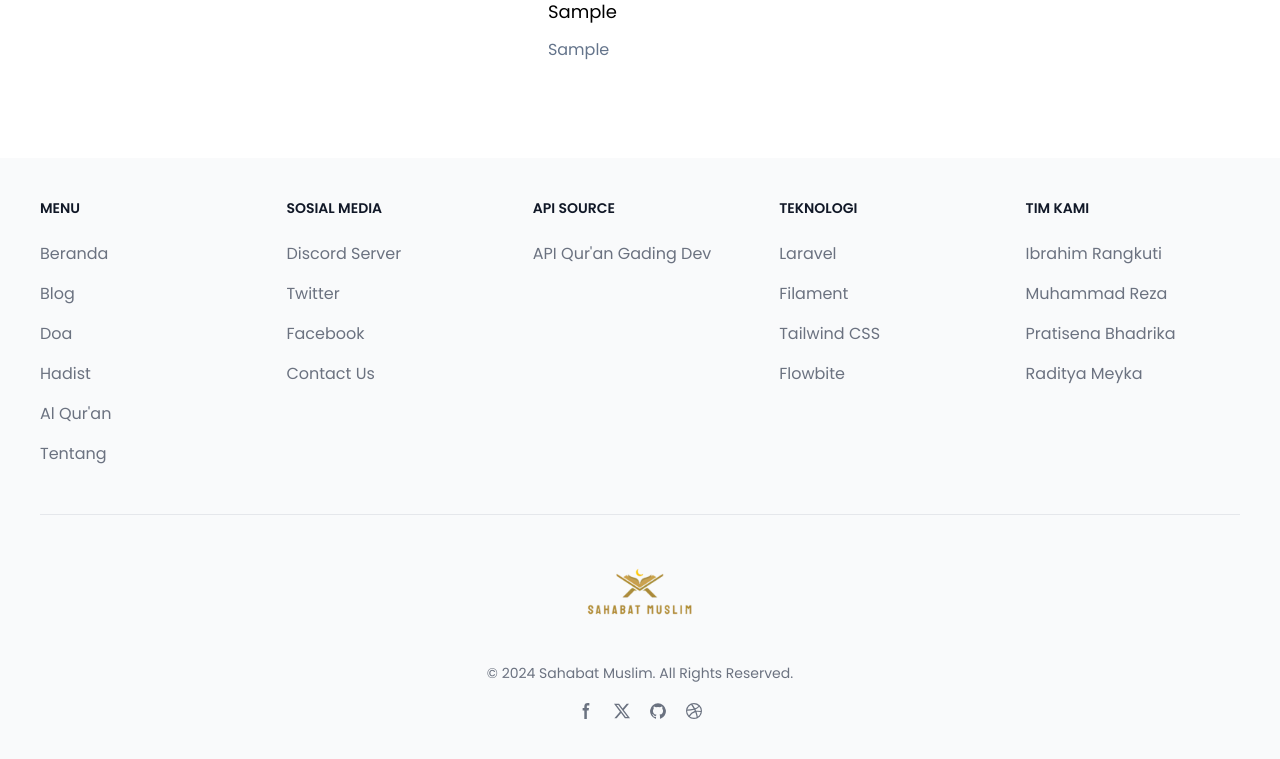
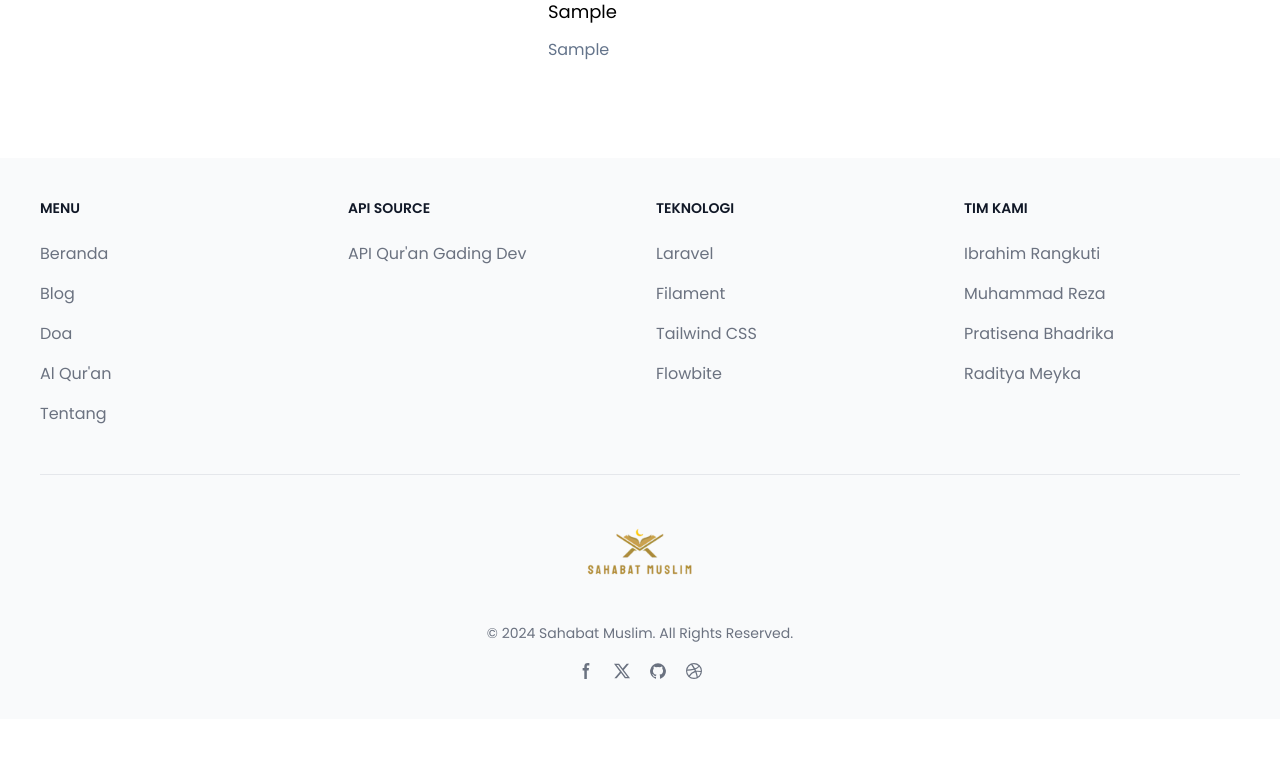
Before and after one commit to ibrahimrangkuti/sahabatmuslim, a Laravel app: page /doa in a window 1280 px wide. Shown: the part 428-1187 px from the top of the page. After the commit the page ends 1107 px from the top, so only its background shows below. Run offline with Laravel 10, Linux system fonts and the light colour scheme; tables that the repository leaves empty hold one stand-in row (values such as "Sample post"); style sheets or scripts are compiled from the project's sources; some libraries are stand-ins or nearby versions.

Commit message:
update footer

```diff
--- a/resources/views/components/footer.blade.php
+++ b/resources/views/components/footer.blade.php
@@ -1,43 +1,23 @@
 <footer class="bg-gray-50 dark:bg-gray-800 antialiased">
     <div class="p-4 py-8 mx-auto max-w-screen-xl md:p-8 lg:p-10">
-        <div class="grid grid-cols-2 gap-8 md:grid-cols-3 lg:grid-cols-5">
+        <div class="grid grid-cols-2 gap-8 md:grid-cols-4 lg:grid-cols-4">
             <div>
                 <h2 class="mb-6 text-sm font-semibold text-gray-900 uppercase dark:text-white">Menu</h2>
                 <ul class="text-gray-500 dark:text-gray-400">
                     <li class="mb-4">
-                        <a href="#" class=" hover:underline">Beranda</a>
+                        <a href="{{ route('home') }}" class=" hover:underline">Beranda</a>
                     </li>
                     <li class="mb-4">
-                        <a href="#" class="hover:underline">Blog</a>
+                        <a href="{{ route('blog.index') }}" class="hover:underline">Blog</a>
                     </li>
                     <li class="mb-4">
-                        <a href="#" class="hover:underline">Doa</a>
+                        <a href="{{ route('doa.index') }}" class="hover:underline">Doa</a>
                     </li>
                     <li class="mb-4">
-                        <a href="#" class="hover:underline">Hadist</a>
-                    </li>
-                    <li class="mb-4">
-                        <a href="#" class="hover:underline">Al Qur'an</a>
+                        <a href="{{ route('quran.index') }}" class="hover:underline">Al Qur'an</a>
                     </li>
                     <li class="mb-4">
                         <a href="#" class="hover:underline">Tentang</a>
-                    </li>
-                </ul>
-            </div>
-            <div>
-                <h2 class="mb-6 text-sm font-semibold text-gray-900 uppercase dark:text-white">Sosial Media</h2>
-                <ul class="text-gray-500 dark:text-gray-400">
-                    <li class="mb-4">
-                        <a href="#" class="hover:underline">Discord Server</a>
-                    </li>
-                    <li class="mb-4">
-                        <a href="#" class="hover:underline">Twitter</a>
-                    </li>
-                    <li class="mb-4">
-                        <a href="#" class="hover:underline">Facebook</a>
-                    </li>
-                    <li class="mb-4">
-                        <a href="#" class="hover:underline">Contact Us</a>
                     </li>
                 </ul>
             </div>
@@ -73,13 +53,13 @@
                         <a href="https://instagram.com/ranqkuty" class="hover:underline">Ibrahim Rangkuti</a>
                     </li>
                     <li class="mb-4">
-                        <a href="#" class="hover:underline">Muhammad Reza</a>
+                        <a href="https://www.instagram.com/rezaprasra/" class="hover:underline">Muhammad Reza</a>
                     </li>
                     <li class="mb-4">
-                        <a href="#" class="hover:underline">Pratisena Bhadrika</a>
+                        <a href="https://www.instagram.com/pratisena_me/" class="hover:underline">Pratisena Bhadrika</a>
                     </li>
                     <li class="mb-4">
-                        <a href="#" class="hover:underline">Raditya Meyka</a>
+                        <a href="https://www.instagram.com/rackka_20/" class="hover:underline">Raditya Meyka</a>
                     </li>
                 </ul>
             </div>
@@ -118,8 +98,8 @@
                 <li>
                     <a href="https://github.com/ibrahimrangkuti"
                         class="text-gray-500 hover:text-gray-900 dark:hover:text-white dark:text-gray-400">
-                        <svg class="w-4 h-4" aria-hidden="true" xmlns="http://www.w3.org/2000/svg"
-                            fill="currentColor" viewBox="0 0 20 20">
+                        <svg class="w-4 h-4" aria-hidden="true" xmlns="http://www.w3.org/2000/svg" fill="currentColor"
+                            viewBox="0 0 20 20">
                             <path fill-rule="evenodd"
                                 d="M10 .333A9.911 9.911 0 0 0 6.866 19.65c.5.092.678-.215.678-.477 0-.237-.01-1.017-.014-1.845-2.757.6-3.338-1.169-3.338-1.169a2.627 2.627 0 0 0-1.1-1.451c-.9-.615.07-.6.07-.6a2.084 2.084 0 0 1 1.518 1.021 2.11 2.11 0 0 0 2.884.823c.044-.503.268-.973.63-1.325-2.2-.25-4.516-1.1-4.516-4.9A3.832 3.832 0 0 1 4.7 7.068a3.56 3.56 0 0 1 .095-2.623s.832-.266 2.726 1.016a9.409 9.409 0 0 1 4.962 0c1.89-1.282 2.717-1.016 2.717-1.016.366.83.402 1.768.1 2.623a3.827 3.827 0 0 1 1.02 2.659c0 3.807-2.319 4.644-4.525 4.889a2.366 2.366 0 0 1 .673 1.834c0 1.326-.012 2.394-.012 2.72 0 .263.18.572.681.475A9.911 9.911 0 0 0 10 .333Z"
                                 clip-rule="evenodd" />
@@ -129,8 +109,8 @@
                 <li>
                     <a href="#"
                         class="text-gray-500 hover:text-gray-900 dark:hover:text-white dark:text-gray-400">
-                        <svg class="w-4 h-4" aria-hidden="true" xmlns="http://www.w3.org/2000/svg"
-                            fill="currentColor" viewBox="0 0 20 20">
+                        <svg class="w-4 h-4" aria-hidden="true" xmlns="http://www.w3.org/2000/svg" fill="currentColor"
+                            viewBox="0 0 20 20">
                             <path fill-rule="evenodd"
                                 d="M10 0a10 10 0 1 0 10 10A10.009 10.009 0 0 0 10 0Zm6.613 4.614a8.523 8.523 0 0 1 1.93 5.32 20.094 20.094 0 0 0-5.949-.274c-.059-.149-.122-.292-.184-.441a23.879 23.879 0 0 0-.566-1.239 11.41 11.41 0 0 0 4.769-3.366ZM8 1.707a8.821 8.821 0 0 1 2-.238 8.5 8.5 0 0 1 5.664 2.152 9.608 9.608 0 0 1-4.476 3.087A45.758 45.758 0 0 0 8 1.707ZM1.642 8.262a8.57 8.57 0 0 1 4.73-5.981A53.998 53.998 0 0 1 9.54 7.222a32.078 32.078 0 0 1-7.9 1.04h.002Zm2.01 7.46a8.51 8.51 0 0 1-2.2-5.707v-.262a31.64 31.64 0 0 0 8.777-1.219c.243.477.477.964.692 1.449-.114.032-.227.067-.336.1a13.569 13.569 0 0 0-6.942 5.636l.009.003ZM10 18.556a8.508 8.508 0 0 1-5.243-1.8 11.717 11.717 0 0 1 6.7-5.332.509.509 0 0 1 .055-.02 35.65 35.65 0 0 1 1.819 6.476 8.476 8.476 0 0 1-3.331.676Zm4.772-1.462A37.232 37.232 0 0 0 13.113 11a12.513 12.513 0 0 1 5.321.364 8.56 8.56 0 0 1-3.66 5.73h-.002Z"
                                 clip-rule="evenodd" />
```
